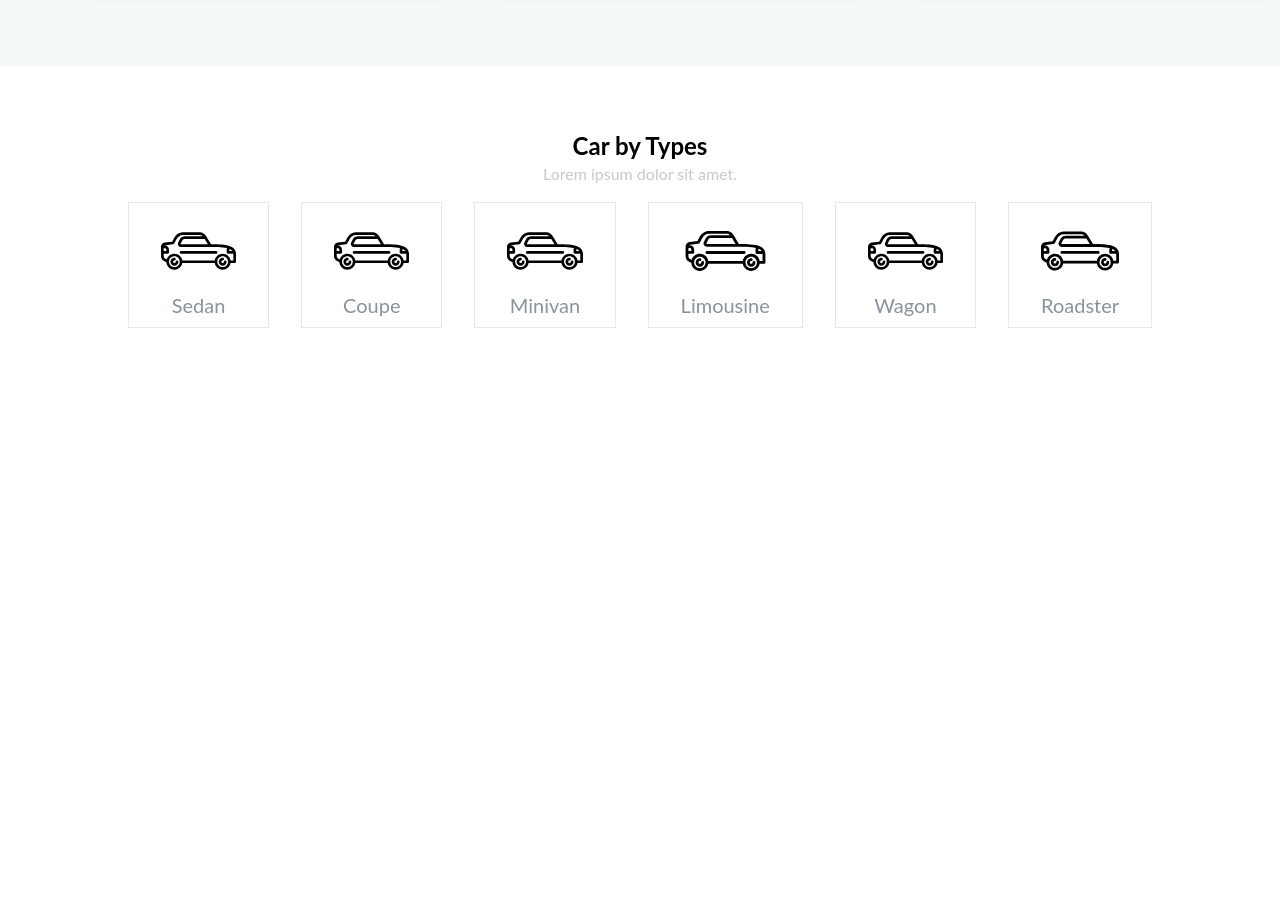
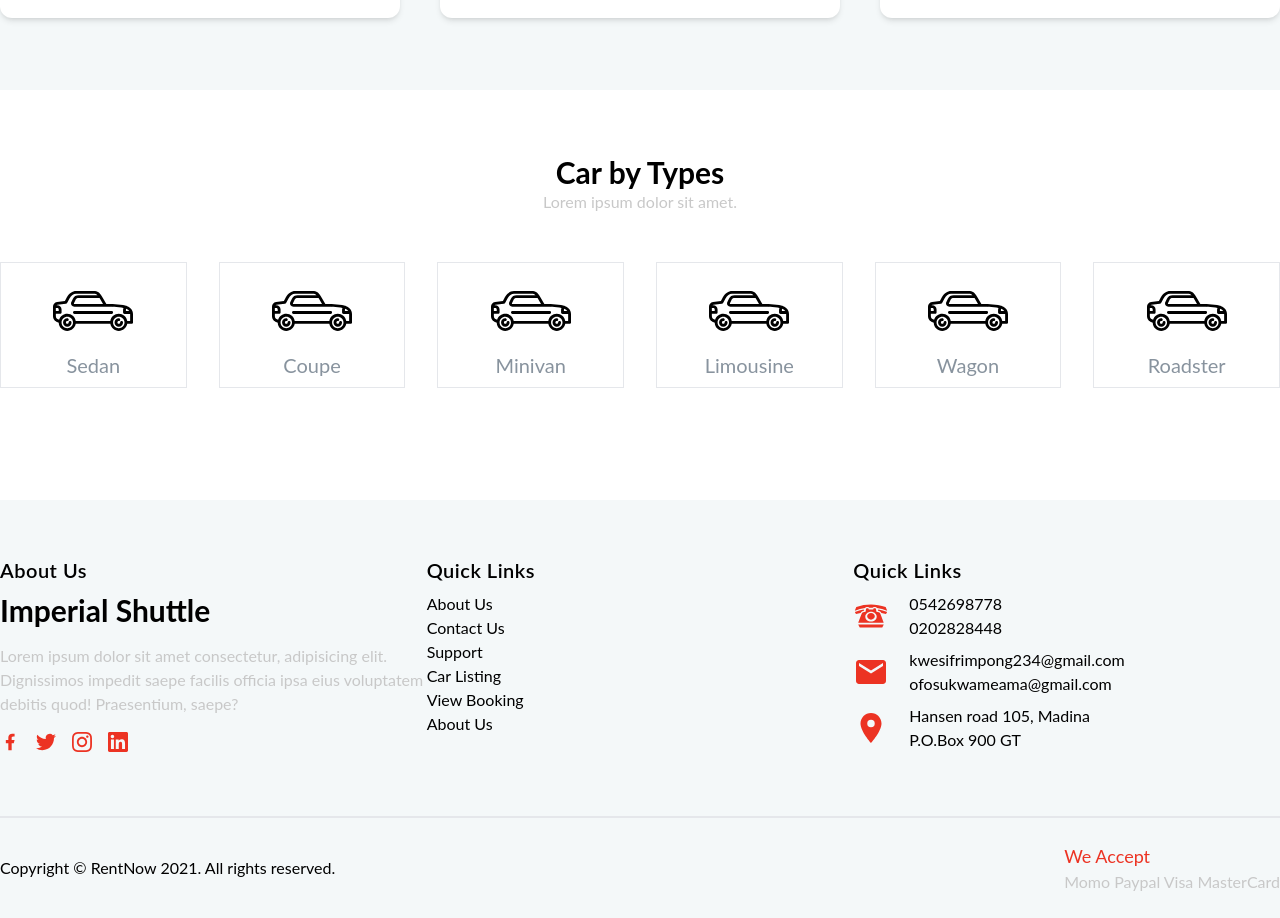
Before and after one commit to MockingJay-TC/customer-imperial_shuttle, a React (Create React App) app: page / in a window 1280 px wide. Shown: the part 1640-2558 px from the top of the page. Before the commit the page ends 2048 px from the top, so only its background shows below. Built offline with nearby package versions, Linux system fonts and the light colour scheme.

Commit message:
home done

```diff
--- a/src/Views/Home/Home.jsx
+++ b/src/Views/Home/Home.jsx
@@ -4,6 +4,7 @@ import Offer from "../../components/Offer/Offer";
 import Search from "../../components/Search/Search";
 import CarCard from "../../components/CarCard/CarCard";
 import CarType from "../../components/CarType/CarType";
+import Footer from "../../components/Footer/Footer";
 
 const Home = () => {
   return (
@@ -43,7 +44,7 @@ const Home = () => {
           <p className="text-[#c8c8c8]">
             Lorem ipsum dolor sit amet consectetur adipisicing elit.
           </p>
-          <div className=" my-6 grid grid-cols-3 justify-between gap-10 flex-wrap pl-20 h-fit max-w-7xl mx-auto">
+          <div className=" my-6 grid grid-cols-3 gap-10 flex-wrap h-fit max-w-7xl mx-auto">
             {/* <div className="flex flex-wrap gap-10 border border-[tomato] h-fit"> */}
             <CarCard />
             <CarCard />
@@ -55,10 +56,10 @@ const Home = () => {
         </div>
         {/* Car by types */}
         <div className="bg-white text-center py-16">
-          <h2 className="text-2xl font-bold">Car by Types</h2>
+          <h2 className="text-3xl font-bold">Car by Types</h2>
           <p className="text-[#c8c8c8]">Lorem ipsum dolor sit amet.</p>
           {/* container */}
-          <div className="flex items-center justify-between max-w-5xl mx-auto my-4 gap-8">
+          <div className="max-w-7xl grid grid-cols-6 mx-auto py-12 gap-8">
             {/* car type */}
             <CarType car="Sedan" />
             <CarType car="Coupe" />
@@ -68,6 +69,7 @@ const Home = () => {
             <CarType car="Roadster" />
           </div>
         </div>
+        <Footer />
       </div>
     </>
   );
--- a/src/components/CarType/CarType.jsx
+++ b/src/components/CarType/CarType.jsx
@@ -3,8 +3,8 @@ import { Link } from "react-router-dom";
 
 const CarType = ({ car }) => {
   return (
-    <Link to="/car-listing" className="group border px-8 py-2 hover:bg-[#88939e] hover:shadow-xl hover:border-none hover:scale-110 transition ease-in-out duration-500 delay-100">
-      <div className="group-hover:text-white">
+    <Link to="/car-listing" className="w-full group border px-8 py-2 hover:bg-[#88939e] hover:shadow-xl hover:border-none hover:scale-110 transition ease-in-out duration-500 delay-100">
+      <div className="group-hover:text-white flex flex-col items-center">
         <img
           src="assets/images/sedan.svg"
           alt="CarType"
--- /dev/null
+++ b/src/components/Footer/Footer.jsx
@@ -0,0 +1,97 @@
+import React from "react";
+import { SiInstagram, SiTwitter, SiLinkedin } from "react-icons/si";
+import { RiFacebookFill } from "react-icons/ri";
+import { GiRotaryPhone } from "react-icons/gi";
+import { MdEmail, MdLocationOn } from "react-icons/md";
+
+const Footer = () => {
+  return (
+    <div className="bg-[#f4f8f9]">
+      {/* first footer */}
+      <div className="py-12 max-w-7xl mx-auto flex justify-between ">
+        {/* about us */}
+        <div className="w-full">
+          <h4 className="text-xl font-semibold tracking-wide my-2">About Us</h4>
+          <h1 className="text-3xl font-bold">Imperial Shuttle</h1>
+          <p className="text-[#c8c8c8] my-4">
+            Lorem ipsum dolor sit amet consectetur, adipisicing elit.
+            Dignissimos impedit saepe facilis officia ipsa eius voluptatem
+            debitis quod! Praesentium, saepe?
+          </p>
+          {/* social */}
+          <div className="flex item-center gap-4 text-[#ec3323] text-xl my-4">
+            {/* facebook */}
+            <RiFacebookFill className="cursor-pointer hover:animate-ping " />
+            {/* twitter */}
+            <SiTwitter className="cursor-pointer hover:animate-ping" />
+            {/* instagram */}
+            <SiInstagram className="cursor-pointer hover:animate-ping" />
+            {/* linkedin */}
+            <SiLinkedin className="cursor-pointer hover:animate-ping" />
+          </div>
+        </div>
+        {/* quick links */}
+        <div className="w-full">
+          <h4 className="text-xl font-semibold tracking-wide my-2">
+            Quick Links
+          </h4>
+          <ul>
+            <li>About Us</li>
+            <li>Contact Us</li>
+            <li>Support</li>
+            <li>Car Listing</li>
+            <li>View Booking</li>
+            <li>About Us</li>
+          </ul>
+        </div>
+        {/* Contact Us */}
+        <div className="w-full">
+          <h4 className="text-xl font-semibold tracking-wide my-2">
+            Quick Links
+          </h4>
+          {/* numbers */}
+          <div className="flex items-center gap-5 my-2">
+            {/* icon */}
+            <GiRotaryPhone className="text-4xl text-[#ec3323]" />
+            <div>
+              <p>0542698778</p>
+              <p>0202828448</p>
+            </div>
+          </div>
+          {/* email */}
+          <div className="flex items-center gap-5 my-2">
+            {/* icon */}
+            <MdEmail className="text-4xl text-[#ec3323]" />
+            <div>
+              <p>kwesifrimpong234@gmail.com</p>
+              <p>ofosukwameama@gmail.com</p>
+            </div>
+          </div>
+          {/* location */}
+
+          <div className="flex items-center gap-5 my-2">
+            {/* icon */}
+            <MdLocationOn className="text-4xl text-[#ec3323]" />
+            <div>
+              <p>Hansen road 105, Madina</p>
+              <p>P.O.Box 900 GT</p>
+            </div>
+          </div>
+        </div>
+      </div>
+      <hr className="border" />
+      {/* second footer */}
+      <div className="flex justify-between max-w-7xl items-center py-6 mx-auto">
+        <div>
+          <h3>Copyright © RentNow 2021. All rights reserved.</h3>
+        </div>
+        <div className="">
+          <h3 className="text-[#ec3323] text-lg">We Accept</h3>
+          <span className="text-[#c8c8c8]">Momo Paypal Visa MasterCard</span>
+        </div>
+      </div>
+    </div>
+  );
+};
+
+export default Footer;
```
